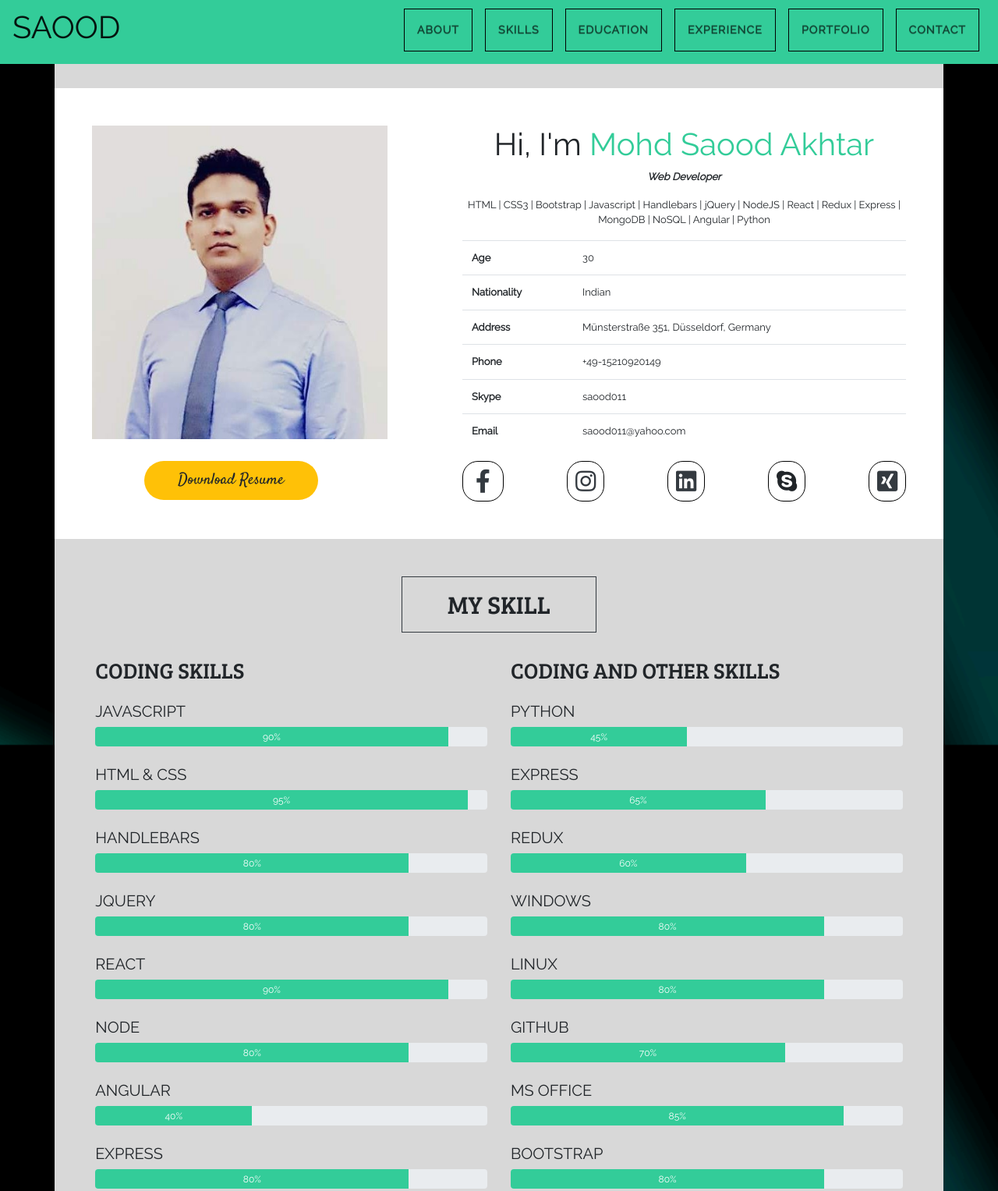
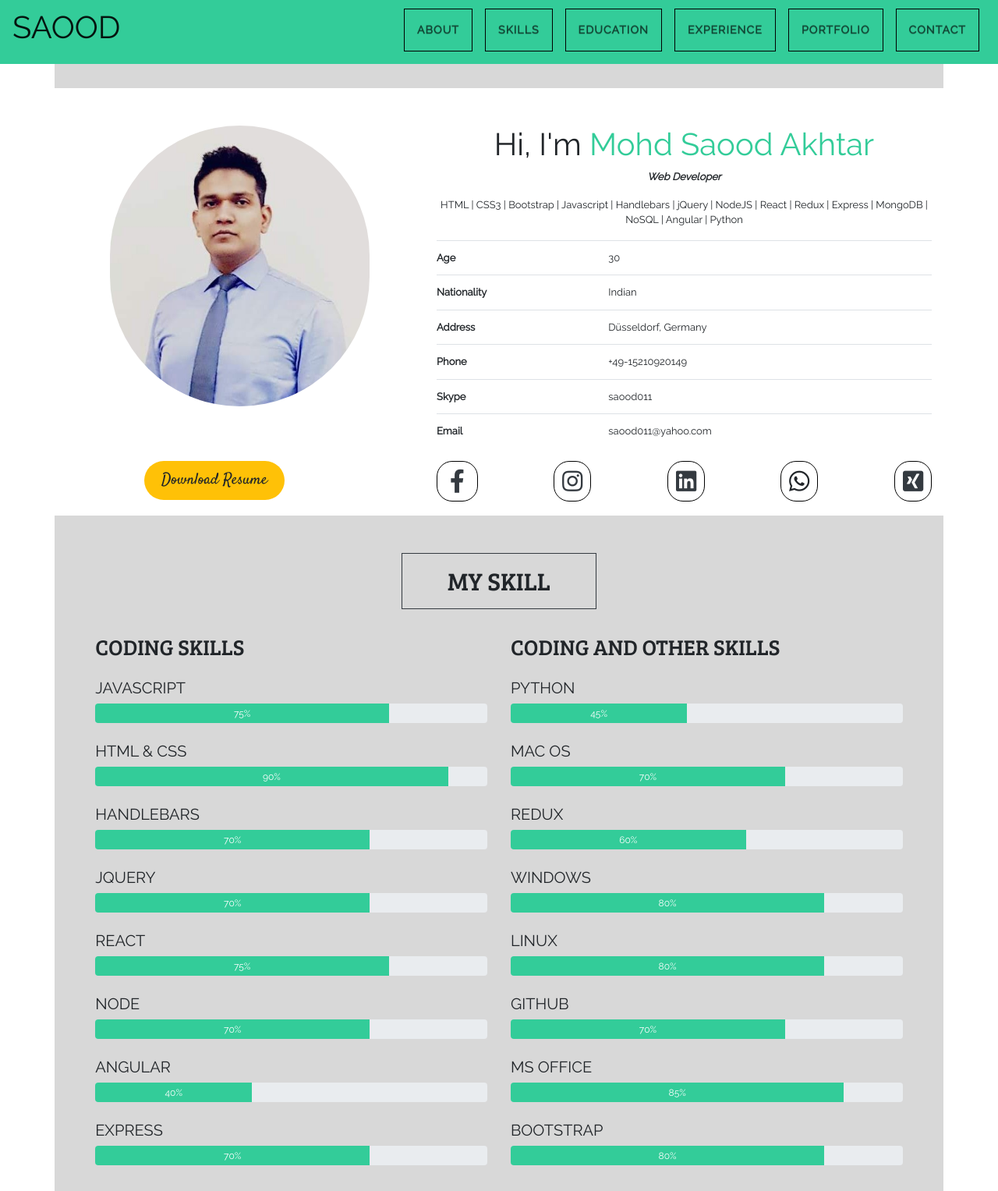
Before and after one commit to saood011/saood011.github.io, a plain HTML site: page index.html in a window 1280 px wide. Shown: the part 5-1532 px from the top of the page at 78% size. Drawn offline with nearby package versions, Linux system fonts and the light colour scheme.

Commit message:
responsiveness improved

```diff
--- a/index.html
+++ b/index.html
@@ -32,19 +32,22 @@ body{
     height: 600px;
 
 }
-
+th{
+    padding-left: 0px!important;
+}
 h5{
     text-transform: uppercase;
 }
-img{
-    height: 450px; width: 200px;
+.myphoto{
+    border-radius: 25%;
+    width: 50%!important;
     }
 body{
-    background-image:url('./tunnel.gif');
+    /* background-image:url('./tunnel.gif'); */
     background-size: cover;
     }
 .margind{
-    font-family: 'Satisfy', cursive; margin: 0px 100px 50px 100px; padding: 10px;
+    font-family: 'Satisfy', cursive; margin: 0px 100px 20px 100px; padding: 10px;
     }
 .favi{
     font-size: 30px; padding: 10px; border: 1px solid black; border-radius: 20px;transition: border-radius .5s ease-in-out;
@@ -88,7 +91,7 @@ body{
 
 .margind {
   display: block;
-  width: 100%;
+  width: 180px;
   height: auto;
 }
 
@@ -180,6 +183,7 @@ body{
     width: 80%;
     margin-left: 105px;
     height: 150px;
+    text-align: center;
 
 }
 .margintop{
@@ -493,8 +497,10 @@ a.animated-button.victoria-two:after {
 
     <div class="container pt-5 bggrey" id="about" data-aos="fade-up"  data-aos-duration="2000">
         <div class="row bg-white">
-            <img class="col-sm-5 pr-5 pl-5 pt-5" src="./photo1.jpg" alt="Myphoto" data-aos="fade-left"  data-aos-duration="2000">
-            <div class="col-sm-7 pt-5 pr-5 pl-5" data-aos="fade-right"  data-aos-duration="2000">
+            <div class="col-sm-5 pt-5 text-center" data-aos="fade-left"  data-aos-duration="2000">
+                <img class="w-75 rounded-pill"  src="./photo1.jpg" alt="Myphoto">
+            </div>
+            <div class="col-sm-7 pt-5 " data-aos="fade-right"  data-aos-duration="2000">
                 <h1 class="text-center">
                     Hi, I'm <span class="color"> Mohd Saood Akhtar </span>
                 </h1>
@@ -518,7 +524,7 @@ a.animated-button.victoria-two:after {
 
                         <tr>
                             <th scope="row">Address</th>
-                            <td>Münsterstraße 351, Düsseldorf, Germany</td>
+                            <td>Düsseldorf, Germany</td>
                         </tr>
 
                         <tr>
@@ -559,11 +565,11 @@ a.animated-button.victoria-two:after {
                     </div>
 
             </div>
-            <div class="icons col-sm-7 d-flex justify-content-between align-self-start pr-5 pl-5 mb-2">
+            <div class="icons col-sm-7 d-flex justify-content-between align-self-start mb-2">
                    <a href="https://www.facebook.com" target="blank"> <i class="favi fab fa-facebook-f pl-3 pr-3 text-dark" data-aos="flip-left"  data-aos-duration="500" ></i></a>
                     <a href="https://www.instagram.com"><i class="favi fab fa-instagram text-dark"  data-aos="flip-right"  data-aos-duration="1000"></i></a>
                     <a href="https://www.linkedin.com/in/saoodakh/"><i class="favi fab fa-linkedin text-dark"  data-aos="flip-left"  data-aos-duration="1500"></i></a>
-                    <i class="favi fab fa-skype"  data-aos="flip-right"  data-aos-duration="2000"></i>
+                    <i class="favi fab fa-whatsapp"  data-aos="flip-right"  data-aos-duration="2000"></i>
                     <a href="https://www.xing.com/profile/MohdSaoood_Akhtar/cv"><i class="favi fab fa-xing-square text-dark"  data-aos="flip-left"  data-aos-duration="2500"></i></a>
             </div>
         </div>
@@ -582,34 +588,34 @@ a.animated-button.victoria-two:after {
             <h3 class=" pb-3">CODING SKILLS</h3>
             <h5  >JAVASCRIPT</h5>
             <div class="progress" >
-                <div class="progress-bar bgcolor" role="progressbar" style="width: 90%;" aria-valuenow="90" aria-valuemin="0"
-                aria-valuemax="100">90%
+                <div class="progress-bar bgcolor" role="progressbar" style="width: 75%;" aria-valuenow="90" aria-valuemin="0"
+                aria-valuemax="100">75%
                 </div>
             </div>
             <br>
             <h5  >HTML & CSS</h5>
             <div class="progress" >
-                <div class="progress-bar bgcolor" role="progressbar" style="width: 95%;" aria-valuenow="95" aria-valuemin="0" aria-valuemax="100">95%
+                <div class="progress-bar bgcolor" role="progressbar" style="width: 90%;" aria-valuenow="95" aria-valuemin="0" aria-valuemax="100">90%
                 </div>
             </div>
             <br>
             <h5 >HANDLEBARS</h5>
-            <div class="progress"> <div class="progress-bar bgcolor" role="progressbar" style="width: 80%;" aria-valuenow="80" aria-valuemin="0" aria-valuemax="100">80%</div></div>
+            <div class="progress"> <div class="progress-bar bgcolor" role="progressbar" style="width: 70%;" aria-valuenow="80" aria-valuemin="0" aria-valuemax="100">70%</div></div>
             <br>
             <h5 >JQUERY</h5>
-            <div class="progress"> <div class="progress-bar bgcolor" role="progressbar" style="width: 80%;" aria-valuenow="90" aria-valuemin="0" aria-valuemax="100">80%</div></div>
+            <div class="progress"> <div class="progress-bar bgcolor" role="progressbar" style="width: 70%;" aria-valuenow="90" aria-valuemin="0" aria-valuemax="100">70%</div></div>
             <br>
             <h5 >REACT</h5>
-            <div class="progress"><div class="progress-bar bgcolor" role="progressbar" style="width: 90%;" aria-valuenow="25" aria-valuemin="0" aria-valuemax="100">90%</div></div>
+            <div class="progress"><div class="progress-bar bgcolor" role="progressbar" style="width: 75%;" aria-valuenow="25" aria-valuemin="0" aria-valuemax="100">75%</div></div>
             <br>
             <h5 >NODE</h5>
-            <div class="progress"> <div class="progress-bar bgcolor" role="progressbar" style="width: 80%;" aria-valuenow="25" aria-valuemin="0" aria-valuemax="100">80%</div></div>
+            <div class="progress"> <div class="progress-bar bgcolor" role="progressbar" style="width: 70%;" aria-valuenow="25" aria-valuemin="0" aria-valuemax="100">70%</div></div>
             <br>
             <h5 >ANGULAR</h5>
             <div class="progress"> <div class="progress-bar bgcolor" role="progressbar" style="width: 40%;" aria-valuenow="40" aria-valuemin="0" aria-valuemax="100">40%</div></div>
             <br>
             <h5 >EXPRESS</h5>
-            <div class="progress mb-5"> <div class="progress-bar bgcolor" role="progressbar" style="width: 80%;" aria-valuenow="80" aria-valuemin="0" aria-valuemax="100">80%</div>
+            <div class="progress mb-5"> <div class="progress-bar bgcolor" role="progressbar" style="width: 70%;" aria-valuenow="80" aria-valuemin="0" aria-valuemax="100">70%</div>
         </div>
 
         </div>
@@ -622,9 +628,9 @@ a.animated-button.victoria-two:after {
                 </div>
             </div>
             <br>
-            <h5  >Express</h5>
+            <h5  >Mac OS</h5>
             <div class="progress" >
-                <div class="progress-bar bgcolor" role="progressbar" style="width: 65%;" aria-valuenow="95" aria-valuemin="0" aria-valuemax="100">65%
+                <div class="progress-bar bgcolor" role="progressbar" style="width: 70%;" aria-valuenow="95" aria-valuemin="0" aria-valuemax="100">70%
                 </div>
             </div>
             <br>
@@ -775,7 +781,7 @@ a.animated-button.victoria-two:after {
                                                 <div class="overlay"><div></div></div>
                                         </div>
                                         <h6 class="text-center m-0 p-1"> <b><a href="https://saood011.github.io/My_First_Project/" target="blank">My First Project</a> </b></h6>
-                                        <p class="text-center m-0 p-1">by Saood Akhtar</p>
+                                        <p class="text-center m-0 p-1"> <b>Technologies used:</b>  <p class="text-center"> <em>HTML, CSS</em> </p></p>
                                    </div>
                                    <div class="m-3 hovertext">
 
@@ -784,31 +790,31 @@ a.animated-button.victoria-two:after {
                                                     <div class="overlay"><div></div></div>
                                             </div>
                                                     <h6 class="text-center m-0 p-1"> <b> <a href="https://saood011.github.io/image_search_engine/" target="blank"> HD Image search</a> </b></h6>
-                                                    <p class="text-center m-0 p-1">by Saood Akhtar</p>
-                                       </div>
+                                                    <p class="text-center m-0 p-1"> <b>Technologies used:</b>  <p class="text-center"> <em>REACT, Axios, Semantic-UI</em> </p></p>
+                                                </div>
                                        <div class="m-3 hovertext">
                                             <div class="imagediv images">
                                                     <img src="https://source.unsplash.com/random/202x200" alt="">
                                                     <div class="overlay"><div></div></div>
                                             </div>
                                                     <h6 class="text-center m-0 p-1"> <b><a href="https://saood011.github.io/githubcardapp/" target="blank">Git Hub Info</a> </b></h6>
-                                                    <p class="text-center m-0 p-1">by Saood Akhtar</p>
-                                       </div>
+                                                    <p class="text-center m-0 p-1"> <b>Technologies used:</b>  <p class="text-center"> <em>REACT, Axios</em> </p></p>
+                                                </div>
                                        <div class="m-3 hovertext">
                                             <div class="imagediv images">
                                                     <img src="https://source.unsplash.com/random/203x200" alt="">
                                                     <div class="overlay"><div></div></div>
                                             </div>
                                             <h6 class="text-center m-0 p-1"> <b><a href="https://saood011.github.io/todolist/" target="blank">To do list</a> </b></h6>
-                                            <p class="text-center m-0 p-1">by Saood Akhtar</p>
-                                       </div>
+                                            <p class="text-center m-0 p-1"> <b>Technologies used:</b>  <p class="text-center"> <em>REACT</em> </p></p>
+                                        </div>
                                        <div class="m-3 hovertext">
                                         <div class="imagediv images">
                                                 <img src="https://source.unsplash.com/random/208x200" alt="">
                                                 <div class="overlay"><div></div></div>
                                         </div>
                                         <h6 class="text-center m-0 p-1"> <b><a href="https://saood011.github.io/QuizApp/" target="blank">Quiz App</a> </b></h6>
-                                        <p class="text-center m-0 p-1">by Saood Akhtar</p>
+                                        <p class="text-center m-0 p-1"> <b>Technologies used:</b>  <p class="text-center"> <em>REACT</em> </p></p>
                                    </div>
                                    <div class="m-3 hovertext">
                                     <div class="imagediv images">
@@ -816,16 +822,16 @@ a.animated-button.victoria-two:after {
                                             <div class="overlay"><div></div></div>
                                     </div>
                                     <h6 class="text-center m-0 p-1"> <b><a href="https://saood011.github.io/weather-app/" target="blank">Weather Forecast</a> </b></h6>
-                                    <p class="text-center m-0 p-1">by Saood Akhtar</p>
-                               </div>
+                                    <p class="text-center m-0 p-1"> <b>Technologies used:</b>  <p class="text-center"> <em>Javascritp, Handlebars, jQuery</em> </p></p>
+                                </div>
                                <div class="m-3 hovertext">
                                 <div class="imagediv images">
                                         <img src="https://source.unsplash.com/random/210x200" alt="">
                                         <div class="overlay"><div></div></div>
                                 </div>
                                 <h6 class="text-center m-0 p-1"> <b><a href="https://saood011.github.io/reactcalc/" target="blank">Calculator - React</a> </b></h6>
-                                <p class="text-center m-0 p-1">by Saood Akhtar</p>
-                           </div>
+                                <p class="text-center m-0 p-1"> <b>Technologies used:</b>  <p class="text-center"> <em>REACT</em> </p></p>
+                            </div>
 
                             </div>
                         </div>
@@ -1038,11 +1044,11 @@ a.animated-button.victoria-two:after {
             <div> <hr>
                 <div class="text-center">
                     <i class="fas fa-map-marker-alt bg-success" style="padding: 15px; border-radius: 20px;"></i>
-                    <p class="pt-4"> <b>ADDRESS</b>  <br> Münsterstraße 351, Düsseldorf, Germany  <p>
+                    <p class="pt-4"> <b>ADDRESS</b>  <br>Düsseldorf, Germany  <p>
                 </div> <hr>
                 <div class="text-center">
-                    <i class="fab fa-skype bg-success" style="font-size: 35px;padding: 10px; border-radius: 20px;"></i>
-                    <p class="pt-4"> <b>SKYPE</b>  <br> saood011<p>
+                    <i class="fab fa-whatsapp bg-success" style="font-size: 35px;padding: 10px; border-radius: 20px;"></i>
+                    <p class="pt-4"> <b>WhatsApp</b>  <br> +49-15210920149<p>
                 </div>  <hr>
                 <div class="text-center">
                     <i class="far fa-envelope bg-success" style="font-size: 30px; padding: 10px; border-radius: 20px;"></i>
```
